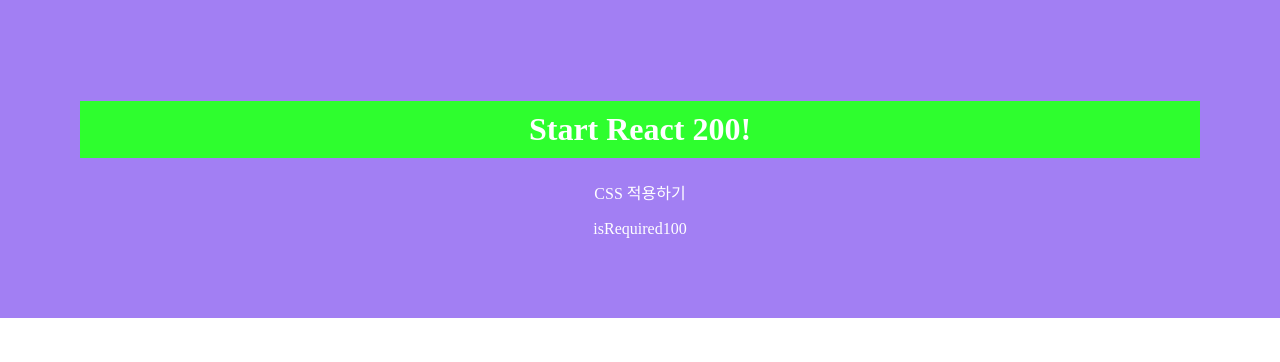
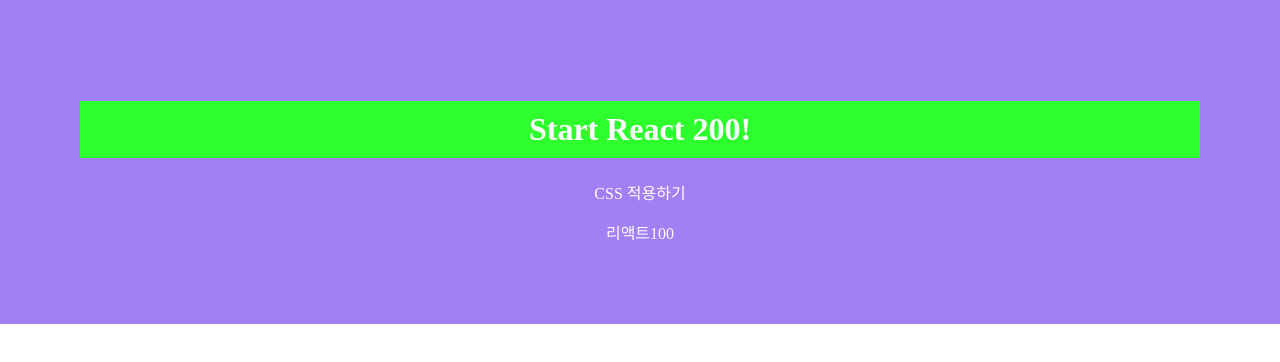
Before and after one commit to ZUITOPIA/react-master, a React (Create React App) app in the folder client/: page / in a window 1280 px wide. Shown: the top 362 px of the page. Built offline with nearby package versions, Linux system fonts and the light colour scheme.

Commit message:
022 : PropsDefault

```diff
--- a/client/src/App.js
+++ b/client/src/App.js
@@ -1,13 +1,13 @@
 import React from "react";
 import "./App.css";
-import PropsRequired from "./R021_PropsRequired";
+import PropsDefault from "./R022_PropsDefault";
 
 function App() {
   return (
     <div>
       <h1>Start React 200!</h1>
       <p>CSS 적용하기</p>
-      <PropsRequired ReactString="isRequired" ReactNumber={100} />
+      <PropsDefault ReactNumber={100} />
     </div>
   );
 }
--- /dev/null
+++ b/client/src/R022_PropsDefault.js
@@ -0,0 +1,21 @@
+import React, { Component } from "react";
+
+class R022_PropsDefault extends Component {
+  render() {
+    const { ReactString, ReactNumber } = this.props;
+
+    return (
+      <div style={{ padding: "0px" }}>
+        {ReactString}
+        {ReactNumber}
+      </div>
+    );
+  }
+}
+
+R022_PropsDefault.defaultProps = {
+  ReactString: "리액트",
+  ReactNumber: 400, // 기본값이 400으로 설정되는 것 뿐, props={100} 하면 100으로 변경됨!
+};
+
+export default R022_PropsDefault;
```
